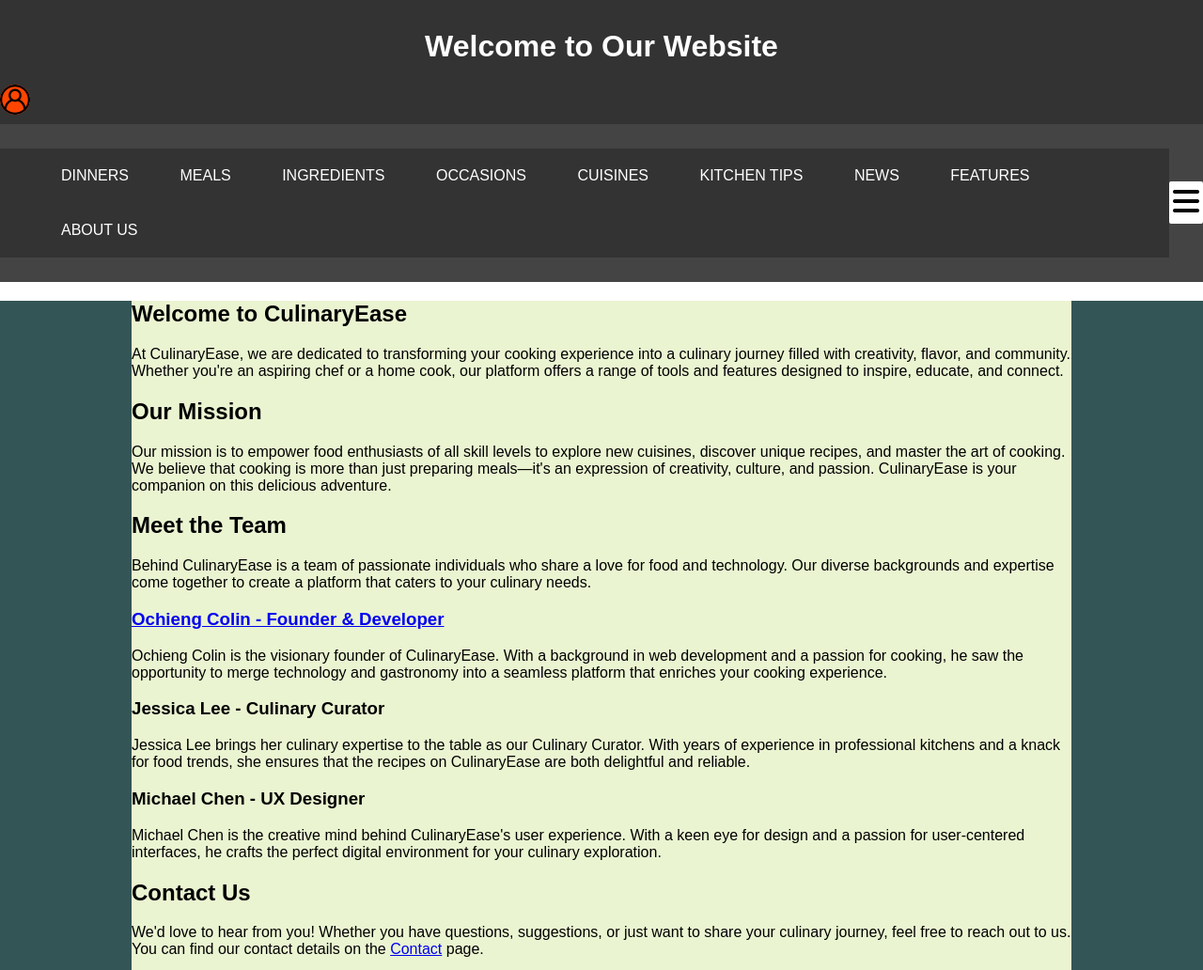
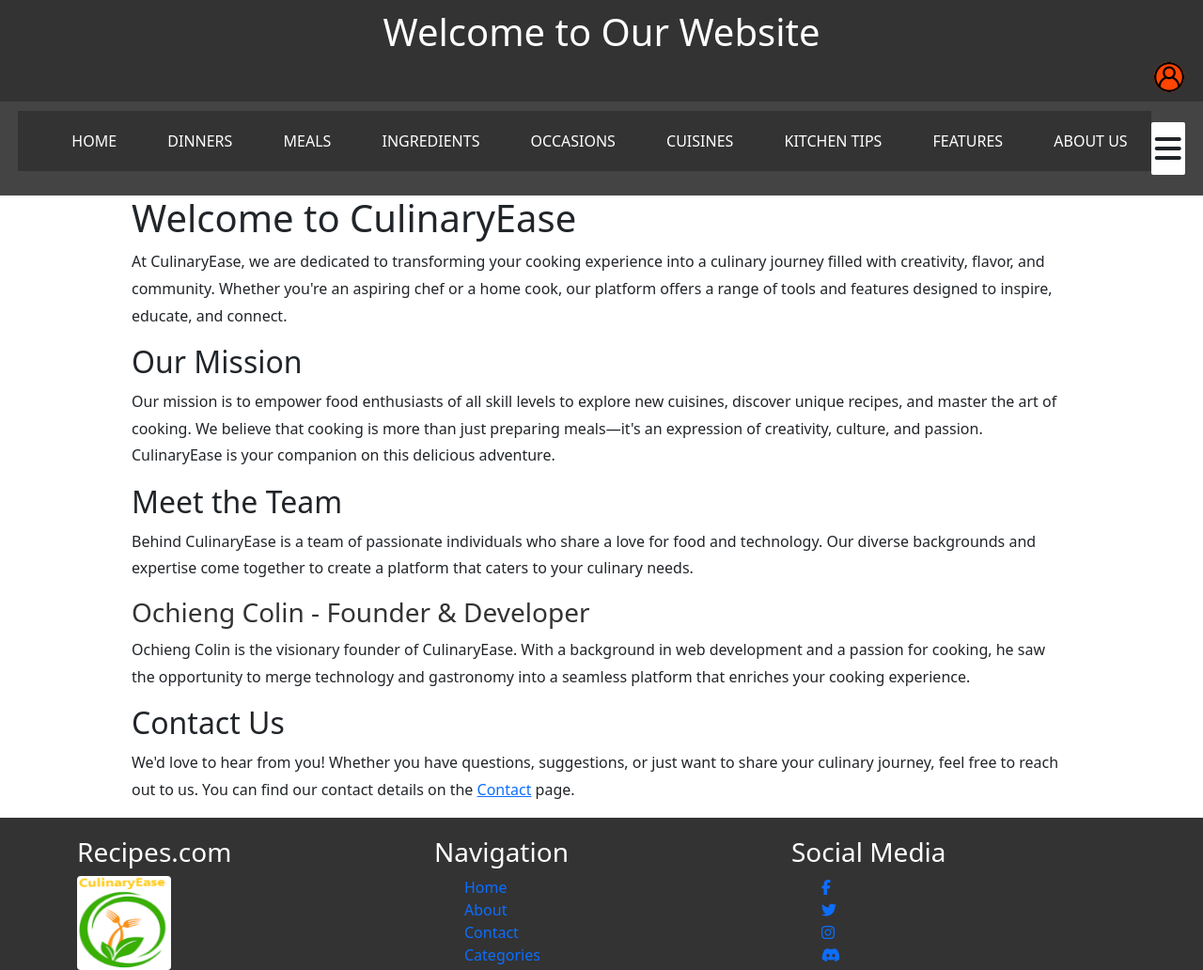
Before and after one commit to colinochieng/CulinaryEase, a Flask app: template app/Ver1/templates/about.html in a window 1280 px wide. Shown: the top 1032 px of the page at 94% size. Run offline with Flask 3, Linux system fonts and the light colour scheme; the template is opened without the code that fills it, so the values that code supplies are empty; parts of the project's set-up code (start-up, migrations or seed data) failed here and were passed over; some libraries are stand-ins or nearby versions.

Commit message:
Culinary Ease

```diff
--- a/app/Ver1/app.py
+++ b/app/Ver1/app.py
@@ -113,4 +113,4 @@ def close_app(error=None):
 
 # Start the Flask application if this script is executed directly
 if __name__ == '__main__':
-    app.run(port=5000, host='0.0.0.0', debug=False)
+    app.run(port=5000, host='0.0.0.0', debug=True)
--- a/app/Ver1/static/CSS/about.css
+++ b/app/Ver1/static/CSS/about.css
@@ -1,8 +1,22 @@
 .about-main {
-    background-color: #355;
+    background-color: #ffffffd8;
+    display: flex;
+    align-items: center;
+    justify-content: center;
+    line-height: 1.8;
 }
 .about-us {
     max-width: 1000px;
     margin: auto;
-    background-color: #eaf4d1;
+    background-color:#ffffff;
 }
+
+#founder {
+    text-decoration: none;
+    outline: none;
+    color: #333;
+}
+
+#founder:hover {
+    text-decoration: underline;
+}
--- a/app/Ver1/templates/about.html
+++ b/app/Ver1/templates/about.html
@@ -14,24 +14,29 @@
     <link rel="stylesheet" href="../static/CSS/about.css">
     <link rel="stylesheet" href="../static/CSS/footer.css">
     <script src="https://kit.fontawesome.com/04cc8332d9.js" crossorigin="anonymous"></script>
+    <link href="https://cdn.jsdelivr.net/npm/bootstrap@5.0.2/dist/css/bootstrap.min.css" rel="stylesheet" integrity="sha384-EVSTQN3/azprG1Anm3QDgpJLIm9Nao0Yz1ztcQTwFspd3yD65VohhpuuCOmLASjC" crossorigin="anonymous">
+    <script src="https://kit.fontawesome.com/04cc8332d9.js" crossorigin="anonymous"></script>
     <title>Hello, world!</title>
   </head>
   <body>
     <header>
         <h1>Welcome to Our Website</h1>
+        <div class="accounts-drive">
             <div id="accounts">
-            <a href="#home">
+                <a href="/">
                     <img src="../static/images/user_860784.png" alt="Login" class="login">
                 </a>
                 <ul class="accounts-dropdown">
-                <li><a href="{{ url_for('scheme.login') }}">Login</a></li>
-                <li><a href="{{ url_for('scheme.sign_up') }}">Signup</a></li>
-                <li><a href="#logout">Logout</a></li>
+                    <li><a id="loginBtn">Login</a></li>
+                    <li><a id="signUpBtn">Signup</a></li>
+                    <li><a href="/logout">Logout</a></li>
                 </ul>
+            </div>
         </div>
     </header>
     <nav>
         <ul class="navs">
+            <li><a href="{{ url_for('home') }}">HOME</a></li>
             <li><a href="#dinners">DINNERS</a></li>
             <li><a href="#meals">MEALS</a></li>
             <li><a href="#ingredients">INGREDIENTS</a></li>
@@ -46,7 +51,6 @@
                 </ul>
             </li>
             <li><a href="#kitchen-tips">KITCHEN TIPS</a></li>
-            <li><a href="#news">NEWS</a></li>
             <li><a href="#features">FEATURES</a></li>
             <li><a href="{{ url_for('scheme.about') }}">ABOUT US</a></li>
         </ul>
@@ -67,49 +71,57 @@
                 <h2>Meet the Team</h2>
                 <p>Behind CulinaryEase is a team of passionate individuals who share a love for food and technology. Our diverse backgrounds and expertise come together to create a platform that caters to your culinary needs.</p>
 
-                <h3><a href="{{ url_for('scheme.portfolio') }}">Ochieng Colin - Founder & Developer</a></h3>
+                <h3><a href="{{ url_for('scheme.portfolio') }}" id="founder">Ochieng Colin - Founder & Developer</a></h3>
                 <p>Ochieng Colin is the visionary founder of CulinaryEase. With a background in web development and a passion for cooking, he saw the opportunity to merge technology and gastronomy into a seamless platform that enriches your cooking experience.</p>
 
-                <h3>Jessica Lee - Culinary Curator</h3>
-                <p>Jessica Lee brings her culinary expertise to the table as our Culinary Curator. With years of experience in professional kitchens and a knack for food trends, she ensures that the recipes on CulinaryEase are both delightful and reliable.</p>
-
-                <h3>Michael Chen - UX Designer</h3>
-                <p>Michael Chen is the creative mind behind CulinaryEase's user experience. With a keen eye for design and a passion for user-centered interfaces, he crafts the perfect digital environment for your culinary exploration.</p>
-
                 <h2>Contact Us</h2>
-                <p>We'd love to hear from you! Whether you have questions, suggestions, or just want to share your culinary journey, feel free to reach out to us. You can find our contact details on the <a href="/contact">Contact</a> page.</p>
-            </div>
-            <div class="about-image">
-                <img src="about_us_image.jpg" alt="Our Team" width="600" height="400">
+                <p>We'd love to hear from you! Whether you have questions, suggestions, or just want to share your culinary journey, feel free to reach out to us. You can find our contact details on the <a href="mailto:colinokumu89@gmail.com?subject=Suggestions&body=Message%20content">Contact</a> page.</p>
             </div>
         </section>
     </main>
 
-    <footer class="footer">
-        <div class="footer-container">
-            <div class="footer-logo">
-                <img src="../static/images/logo.png" alt="CulinaryEase Logo">
-                <p>CulinaryEase</p>
+    <footer class="webpage-footer">
+        <div class="container">
+          <div class="row">
+            <div class="col-md-4">
+              <h3>Recipes.com</h3>
+              <img src="../static/images/logo.png" style="border-radius:4px" alt="Logo" width="100" height="100">
+              <p>Recipes.com is a website that provides delicious and easy recipes for everyone. Whether you are looking for breakfast, lunch, dinner, dessert, or snack ideas, you will find them here. You can also browse recipes by cuisine, ingredient, diet, occasion, and more.</p>
             </div>
-            <div class="footer-links">
-                <a href="/about">About Us</a>
-                <a href="/recipes">Explore Recipes</a>
-                <a href="/contact">Contact Us</a>
+            <div class="col-md-4">
+              <h3>Navigation</h3>
+              <ul>
+                <li><a href="#">Home</a></li>
+                <li><a href="about.html">About</a></li>
+                <li><a href="contact.html">Contact</a></li>
+                <li><a href="categories.html">Categories</a></li>
+                <li><a href="/new_recipe">New Recipe</a></li>
+              </ul>
+            </div>
+            <div class="col-md-4">
+              <h3>Social Media</h3>
+              <ul class="social-icons">
+                <li><a href="https://www.facebook.com/recipes"><i class="fa fa-facebook"></i></a></li>
+                <li><a href="https://www.twitter.com/recipes"><i class="fa fa-twitter"></i></a></li>
+                <li><a href="https://www.instagram.com/recipes"><i class="fa fa-instagram"></i></a></li>
+                <a href="https://discord.com/channels/@me"><i class="fa-brands fa-discord"></i></a>
+                <a style="display: block;" href="https://medium.com/@colinatjku/crafting-culinaryease-a-recipe-sharing-journey-602cbd613b5b"><i class="fa-brands fa-medium"></i></a>
+              </ul>
+              <h3>Newsletter</h3>
+              <p>Subscribe to our newsletter and get the latest recipes delivered to your inbox.</p>
+              <form action="subscribe.php" method="post">
+                <input type="email" name="email" placeholder="Enter your email" class="footer-input" required>
+                <button type="submit">Subscribe</button>
+              </form>
             </div>
           </div>
-        <div class="footer-social">
-            <a href="#"><i class="fa-brands fa-facebook"></i></a>
-            <a href="#"><i class="fa-brands fa-instagram"></i></a>
-            <a href="#"><i class="fa-brands fa-twitter"></i></a>
-            <a href="#"><i class="fa-brands fa-discord"></i></a>
-            <a href="#"><i class="fa-brands fa-trello"></i></a>
+          <div class="row">
+            <div class="col-md-12">
+              <hr>
+              <p class="disclaimer"><a href="terms.html">Terms and Conditions</a> | <a href="privacy.html">Privacy Policy</a> | <a href="cookies.html">Cookie Policy</a></p>
+              <p class="copy">&copy; CulinaryEase.com 2023. All rights reserved.</p>
             </div>
-        <div class="footer-info">
-            <p>Join us on a culinary journey that transcends borders and tantalizes taste buds.</p>
           </div>
-        <div class="footer-credits">
-            <p>&copy; 2023 CulinaryEase. All rights reserved.</p>
-            <p>Designed with &#9829; by our talented team</p>
         </div>
       </footer>
   </body>
--- a/app/Ver1/templates/display.html
+++ b/app/Ver1/templates/display.html
@@ -34,6 +34,7 @@
     </header>
     <nav>
         <ul class="navs">
+            <li><a href="{{ url_for('home') }}">HOME</a></li>
             <li><a href="#dinners">DINNERS</a></li>
             <li><a href="#meals">MEALS</a></li>
             <li><a href="#ingredients">INGREDIENTS</a></li>
--- a/app/Ver1/templates/index.html
+++ b/app/Ver1/templates/index.html
@@ -20,7 +20,7 @@
         <div class="header-left">
           <nav class="nav-elem">
             <ul>
-              <li><a href="#home">Home</a></li>
+              <li><a href="{{ url_for('home') }}">Home</a></li>
               <li><a href="#about">About me</a></li>
               <li><a href="#port">Portfolio</a></li>
               <li><a href="#services">services</a></li>
--- a/app/Ver1/templates/recipe.html
+++ b/app/Ver1/templates/recipe.html
@@ -33,6 +33,7 @@
     </header>
     <nav>
         <ul class="navs">
+            <li><a href="{{ url_for('home') }}">HOME</a></li>
             <li><a href="#dinners">DINNERS</a></li>
             <li><a href="#meals">MEALS</a></li>
             <li><a href="#ingredients">INGREDIENTS</a></li>
@@ -47,7 +48,6 @@
                 </ul>
             </li>
             <li><a href="#kitchen-tips">KITCHEN TIPS</a></li>
-            <li><a href="#news">NEWS</a></li>
             <li><a href="#features">FEATURES</a></li>
             <li><a href="{{ url_for('scheme.about') }}">ABOUT US</a></li>
         </ul>
@@ -59,7 +59,7 @@
     <main>
         <section class="recipe-form">
             <h1>Add New Recipe</h1>
-            <form action="/submit_recipe" method="POST">
+            <form action="/submit_recipe" method="POST" id="recipe-form">
                 <label for="title">Title:</label>
                 <input type="text" id="title" name="title" required>
 
@@ -76,7 +76,7 @@ Ingridients require three parts
 ================================================================
 
                 -->
-                <label for="ingredients">Ingredients:</label>
+                <span for="ingredients">Ingredients:</span>
 
                 <div id="ingredients-container">
                     <div class="ingredients">
```
Also changed, not shown: app/Ver1/static/JS/recipe.js (+66 -15 lines), app/Ver1/static/JS/validate.js (+52 -51 lines), index.html (added, +108 -0 lines), styles.css (added, +188 -0 lines), Interations.jpg (added), JSON.png (added), Sharing.jpeg (added), User.jpeg (added), 2 other files. Lines whose indentation alone changed are shown as unchanged.
